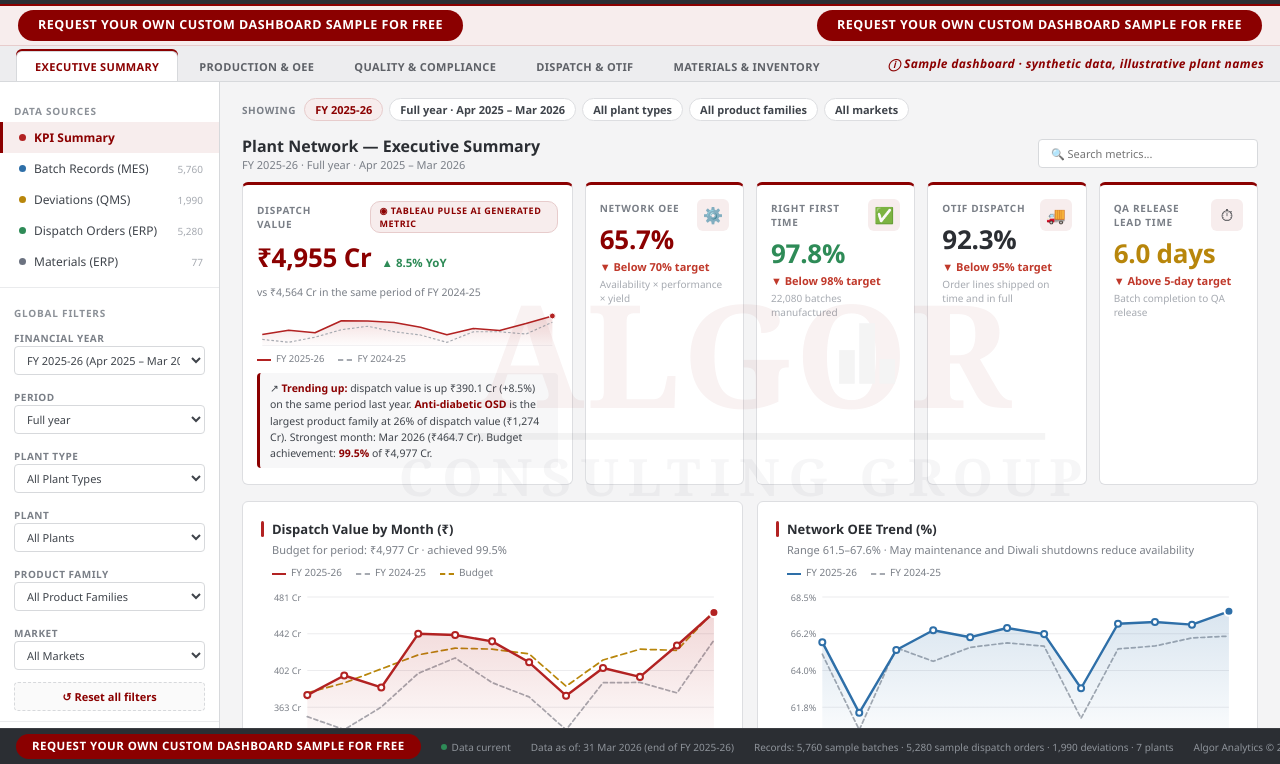
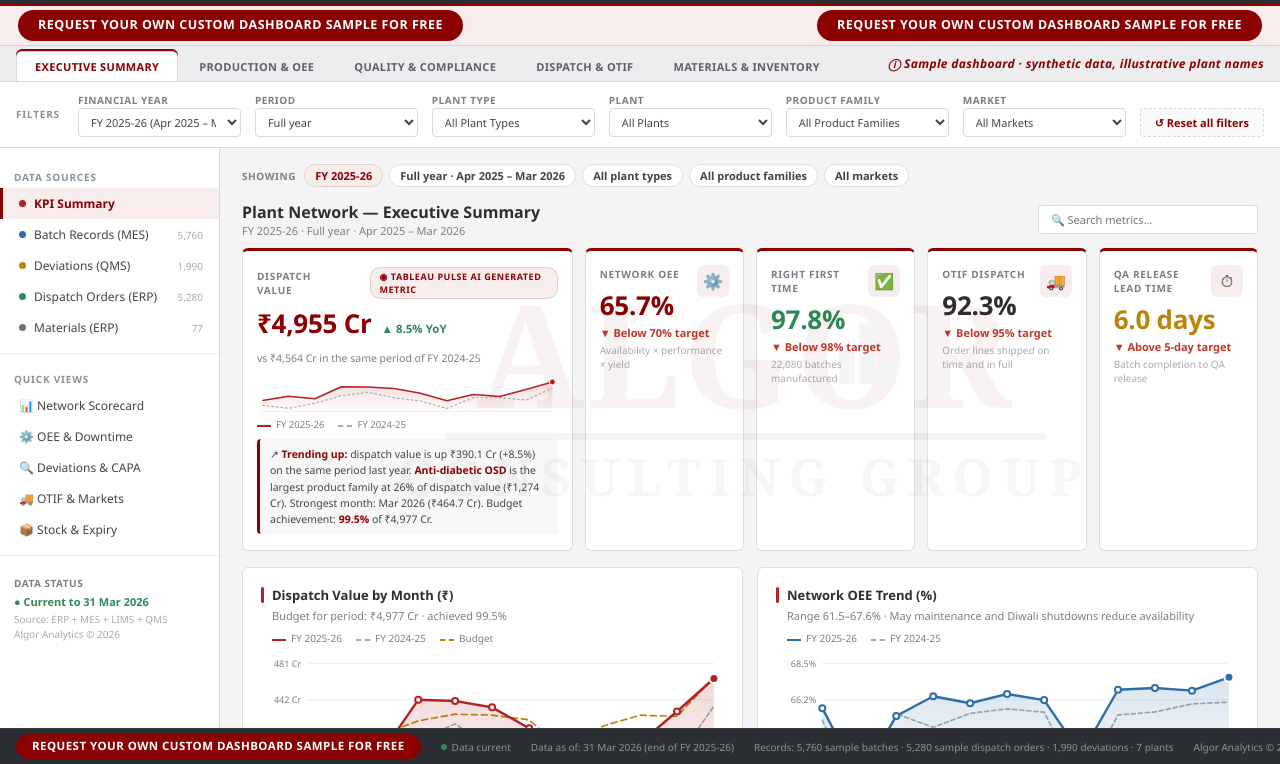
Before and after one commit to AlgorConsulting/pharma-operations, a plain HTML site: page index.html in a window 1280 px wide. Shown: the part 36-800 px from the top of the page. Drawn offline with Linux system fonts and the light colour scheme.

Commit message:
Move global filters to a bar under the tabs
Co-Authored-By: Claude Opus 5.5 <noreply@anthropic.com>

```diff
--- a/index.html
+++ b/index.html
@@ -214,6 +214,20 @@ svg.chart-svg{width:100%;overflow:visible;display:block}
 @media(max-width:900px){.kpi-6{grid-template-columns:repeat(2,1fr)}}
 @media(max-width:480px){.kpi-6{grid-template-columns:1fr}}
 @media(max-width:900px){body{overflow-x:clip}}  /* hidden bar tooltips must not widen the page on phones */
+/* CFG.filterLayout = 'top': the global filters sit in a bar under the tabs */
+.t-filters{display:flex;flex-wrap:wrap;align-items:flex-end;gap:8px 14px;padding:8px 16px 10px;background:#fff;border-bottom:1px solid #D7D9DC;position:relative;z-index:97}
+.t-filters[hidden]{display:none}
+.t-filters .tf-title{align-self:center;font-size:10px;font-weight:700;color:#8C9198;text-transform:uppercase;letter-spacing:.08em;padding-right:4px;white-space:nowrap}
+.t-filters .filter-block{padding:0;flex:1 1 150px;min-width:130px;max-width:240px}
+.t-filters .reset-btn{margin:0;width:auto;padding:6px 14px;flex:0 0 auto;white-space:nowrap}
+.filters-top .t-body{height:calc(100vh - 154px - var(--tf-h, 0px))}
+@media(max-width:900px){
+  .t-filters{display:grid;grid-template-columns:1fr 1fr;gap:8px 10px;padding:10px 12px}
+  .t-filters .tf-title,.t-filters .reset-btn{grid-column:1/-1}
+  .t-filters .filter-block{max-width:none;min-width:0}
+  .t-filters .reset-btn{width:100%}
+  .filters-top .t-body{height:auto}
+}
 </style>
 </head>
 <body>
@@ -235,6 +249,7 @@ svg.chart-svg{width:100%;overflow:visible;display:block}
 
 <div class="t-tabs" id="tabBar" role="tablist"></div>
 <div class="t-note-m">ⓘ&nbsp; Representational dashboard built on synthetic data. Actual dashboard may vary in look and feel.</div>
+<div class="t-filters" id="topFilters" hidden></div>
 
 <div class="t-body">
   <button class="filter-toggle" type="button" id="filterToggle" aria-expanded="false" aria-controls="sidebar">☰ Filters &amp; data sources</button>
@@ -330,6 +345,7 @@ const CFG = {
   loading: 'Loading batch, dispatch and quality records…',
   sourceSystems: 'ERP + MES + LIMS + QMS',
   currency: 'INR',
+  filterLayout: 'top',
   noindex: true,
   asOf: {date: '31 Mar 2026', status: '31 Mar 2026 (end of FY 2025-26)', refreshed: '01 Apr 2026, 06:00 IST'},
   notice: 'Sample dashboard · synthetic data, illustrative plant names',
@@ -674,22 +690,31 @@ function buildUI() {
   if (AS.refreshed) $('lastRefreshed').textContent = 'Last refreshed: ' + AS.refreshed;
   if (AS.status) $('asOfStatus').textContent = 'Data as of: ' + AS.status;
   if (CFG.notice) document.querySelectorAll('.t-note, .t-note-m').forEach(el => el.textContent = 'ⓘ  ' + CFG.notice);
-  $('sidebar').innerHTML = `<div class="sidebar-section">Data Sources</div>` +
-    CFG.tabs.map((t, i) => `<div class="sidebar-item${i ? '' : ' active'}" data-tab="${t.id}" tabindex="0"><span class="sidebar-dot" style="background:${dots[i % dots.length]}"></span>${esc(t.source)}<span class="cnt">${t.count ? num(t.count(META)) : ''}</span></div>`).join('') +
-    `<hr class="sidebar-divider"/><div class="sidebar-section">Global Filters</div>
-    <div class="filter-block"><label class="filter-label" for="fFy">Financial Year</label><select class="filter-select" id="fFy">${fyOpts}</select></div>
+  const top = CFG.filterLayout === 'top';
+  const filters = `<div class="filter-block"><label class="filter-label" for="fFy">Financial Year</label><select class="filter-select" id="fFy">${fyOpts}</select></div>
     <div class="filter-block"><label class="filter-label" for="fPeriod">Period</label><select class="filter-select" id="fPeriod"></select></div>
     <div class="filter-block"><label class="filter-label" for="fRegion">${esc(DR.label)}</label><select class="filter-select" id="fRegion">${opt(-1, DR.all) + META.regions.map((c, i) => opt(i, c)).join('')}</select></div>
     <div class="filter-block"><label class="filter-label" for="fBranch">${esc(D.b.label)}</label><select class="filter-select" id="fBranch"></select></div>
     <div class="filter-block"><label class="filter-label" for="fCat">${esc(D.c.label)}</label><select class="filter-select" id="fCat">${opt(-1, D.c.all) + META.cats.map((c, i) => opt(i, c)).join('')}</select></div>
     <div class="filter-block"><label class="filter-label" for="fSeg">${esc(D.s.label)}</label><select class="filter-select" id="fSeg">${opt(-1, D.s.all) + META.segs.map((c, i) => opt(i, c)).join('')}</select></div>
-    <button class="reset-btn" type="button" onclick="resetFilters()">↺ Reset all filters</button>
-    <hr class="sidebar-divider"/><div class="sidebar-section">Quick Views</div>` +
+    <button class="reset-btn" type="button" onclick="resetFilters()">↺ Reset all filters</button>`;
+  $('sidebar').innerHTML = `<div class="sidebar-section">Data Sources</div>` +
+    CFG.tabs.map((t, i) => `<div class="sidebar-item${i ? '' : ' active'}" data-tab="${t.id}" tabindex="0"><span class="sidebar-dot" style="background:${dots[i % dots.length]}"></span>${esc(t.source)}<span class="cnt">${t.count ? num(t.count(META)) : ''}</span></div>`).join('') +
+    (top ? '' : `<hr class="sidebar-divider"/><div class="sidebar-section">Global Filters</div>${filters}`) +
+    `<hr class="sidebar-divider"/><div class="sidebar-section">Quick Views</div>` +
     CFG.tabs.map(t => `<div class="sidebar-item" data-tab="${t.id}" tabindex="0">${esc(t.quick)}</div>`).join('') +
     `<hr class="sidebar-divider"/><div style="padding:10px 14px"><div class="filter-label">Data Status</div>
     <div style="font-size:11px;color:#2E8B57;font-weight:600;margin-top:4px">● Current to ${esc(AS.date || '31 Dec 2025')}</div>
     <div style="font-size:10px;color:#A6AAB1;margin-top:3px">Source: ${esc(CFG.sourceSystems)}</div>
     <div style="font-size:10px;color:#A6AAB1;margin-top:1px">Algor Analytics © 2026</div></div>`;
+  if (top) {   // the filter bar must exist before the option lists are filled below
+    $('topFilters').innerHTML = `<div class="tf-title">Filters</div>${filters}`;
+    $('topFilters').hidden = false;
+    document.body.classList.add('filters-top');
+    $('filterToggle').textContent = '☰ Data sources & quick views';
+    const fit = () => document.documentElement.style.setProperty('--tf-h', $('topFilters').offsetHeight + 'px');
+    fit(); window.addEventListener('resize', fit);
+  }
   let n = 0;
   $('views').innerHTML = CFG.tabs.map((t, ti) => {
     const reg = t.rows.flatMap(r => r.cards || [r]).find(w => w.type === 'register');
```
